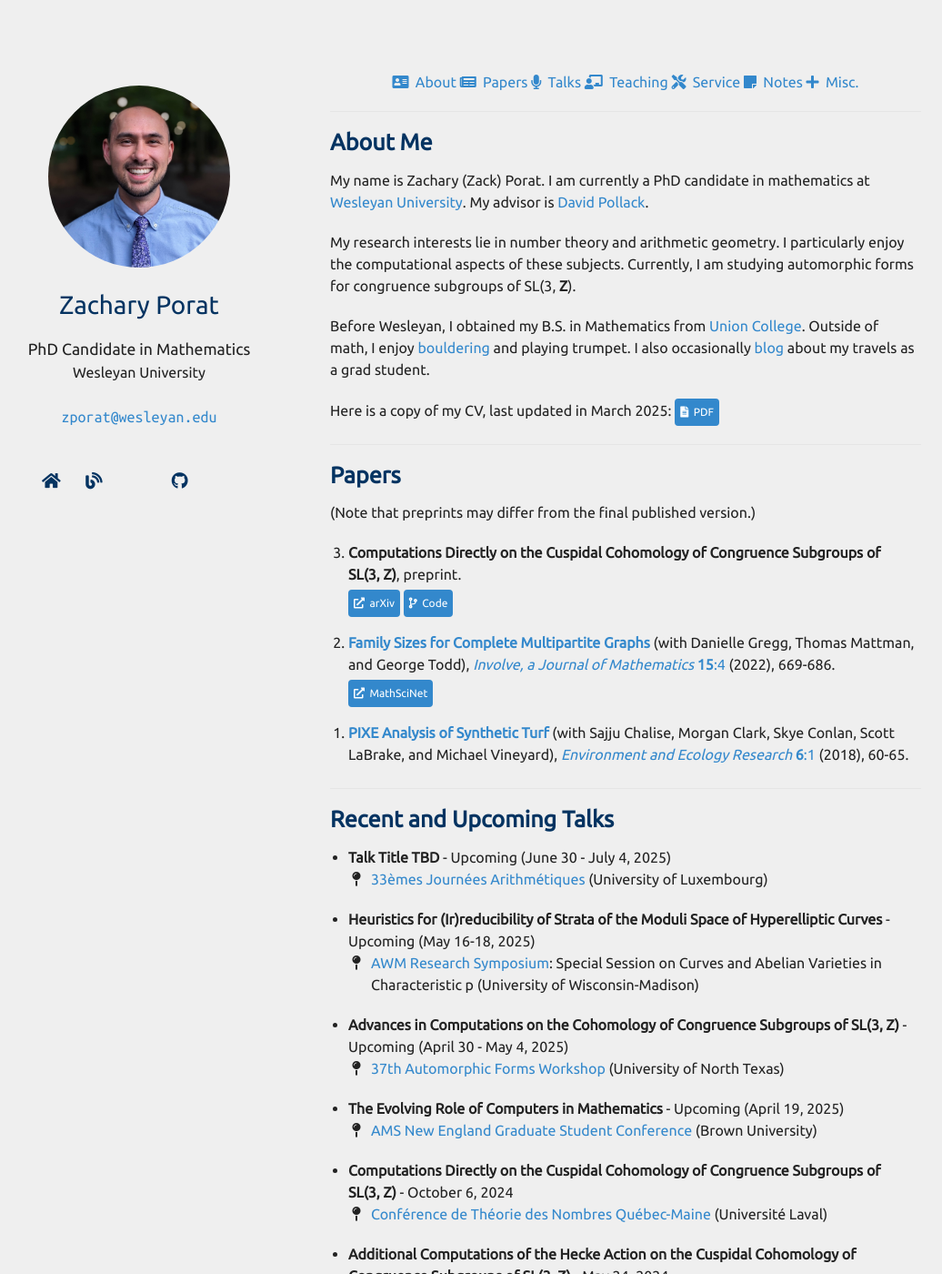
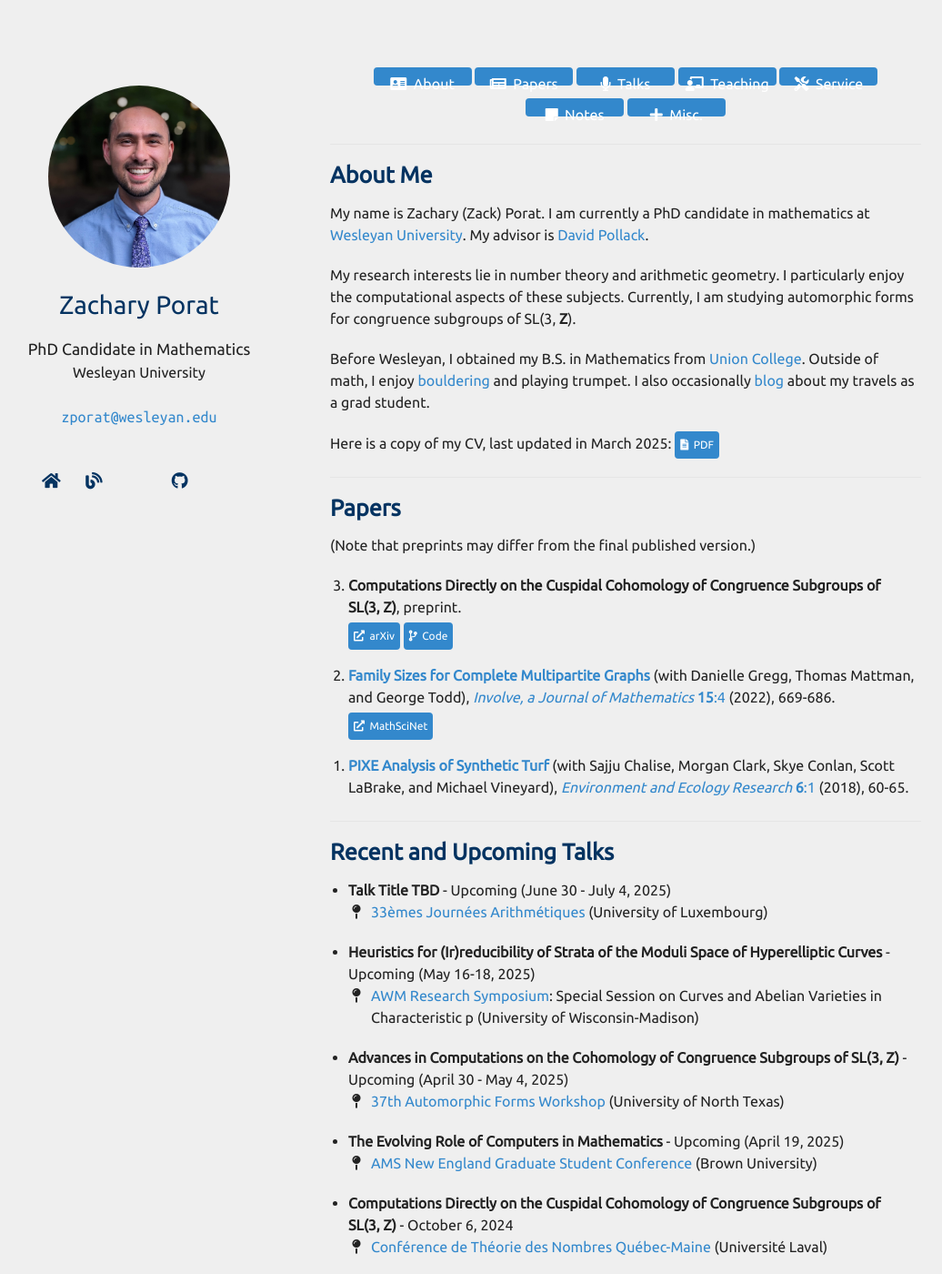
Before and after one commit to zporat/zporat.github.io, a Jekyll site: the page built from index.md, in a window 1280 px wide and 1400 px high. Shown: the whole window at 91% size, without its empty margins (102-1138 px from the left). Built offline with Jekyll 4.4.1, drawn with Linux system fonts in a browser that asks for light colours; nearby versions of some CDN libraries; a style sheet for code colours, icons or effects is not loaded.

Commit message:
nav bar update 6

```diff
--- a/_sass/minimal-light-no-dark-mode.scss
+++ b/_sass/minimal-light-no-dark-mode.scss
@@ -552,6 +552,25 @@
 
 .navbar {
   text-align: center;
+  margin-bottom: 1em;
   line-height: 2em;
-  margin-bottom: 1em;
 }
+
+.navbutton {
+  background-color: #38C;
+  color: white;
+  border: 2px solid #38C;
+  transition-duration: 0.3s;
+  padding: 0px 4px 0px;
+  border-radius: 4px;
+  display: inline-block;
+  width: 6em;
+  text-align: center;
+  height: 16px;
+}
+
+.navbutton:hover {
+  background-color: #043361;
+  color: white;
+  border: 2px solid #043361;
+}
--- a/_sass/minimal-light.scss
+++ b/_sass/minimal-light.scss
@@ -621,7 +621,7 @@
 .navbar {
   text-align: center;
   margin-bottom: 1em;
-  line-height: 2em;
+  line-height: 1em;
 }
 
 .navbutton {
```
